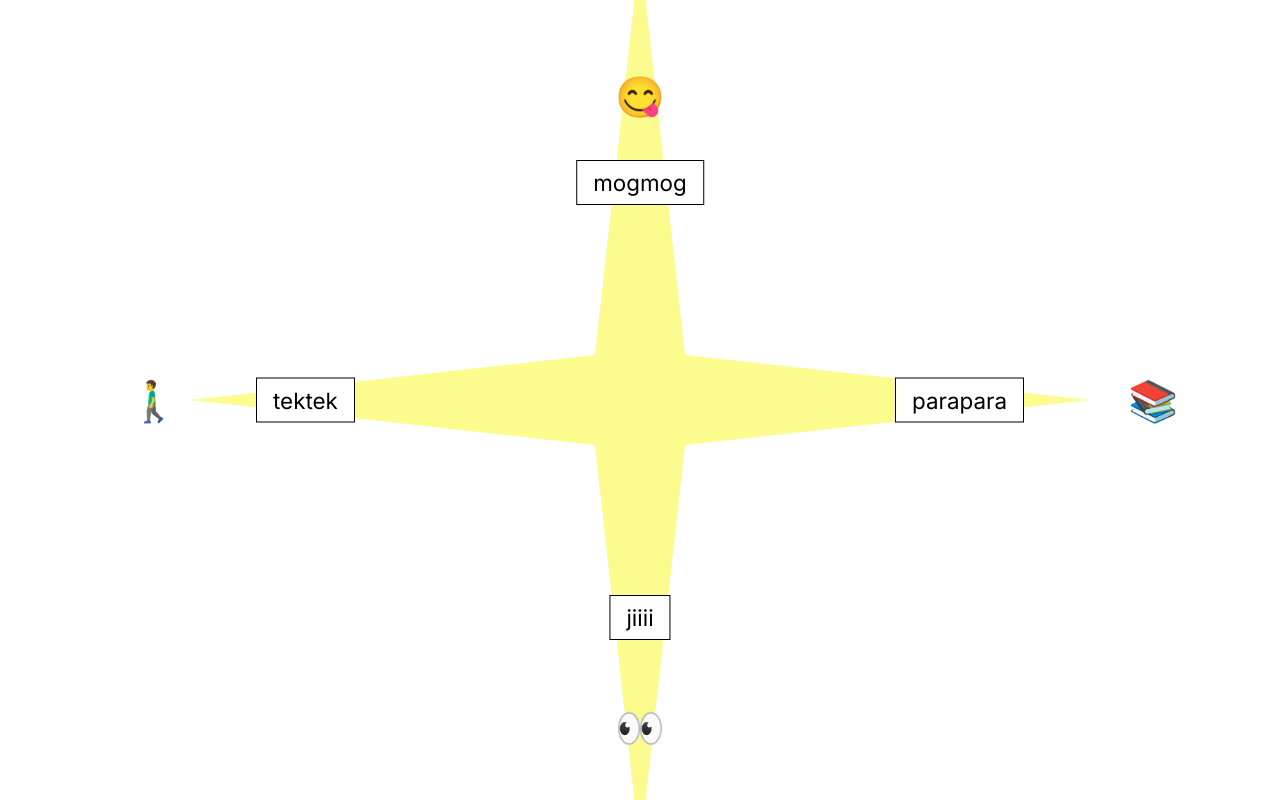
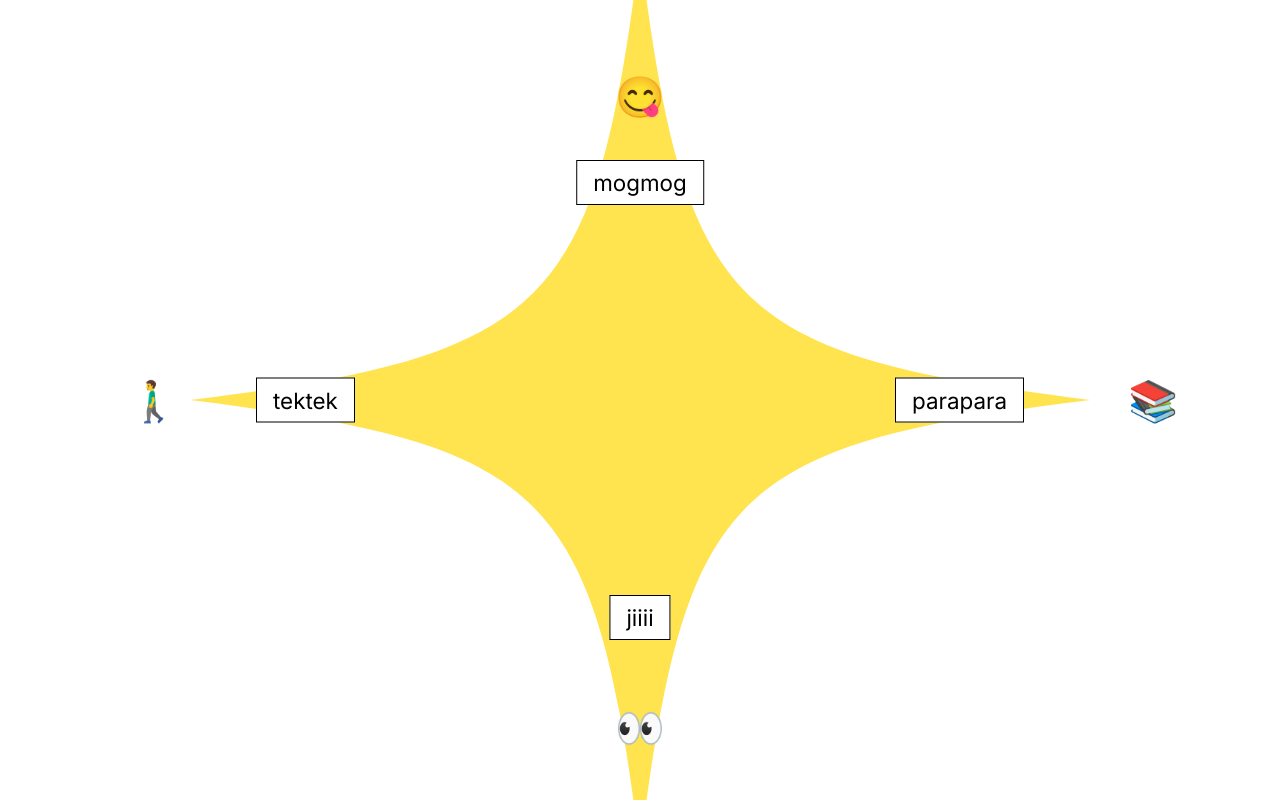
Before and after one commit to 0kyon/kyon-s-room, a Next.js app: page /livingroom in a window 1280 px wide. Built offline with nearby package versions, Linux system fonts and the light colour scheme.

Commit message:
よちにもらった曲線の菱形を埋め込んだ！

```diff
--- a/src/app/livingroom/styles.module.css
+++ b/src/app/livingroom/styles.module.css
@@ -10,12 +10,24 @@
   left: 50%;
   width: 600px;
   height: 600px;
-  background: #FBFB72;
-  /* 四芒星の形状を作成 - シャープな放射状の形状 */
-  clip-path: path('M 300 0 L 330 270 L 600 300 L 330 330 L 300 600 L 270 330 L 0 300 L 270 270 Z');
+  background: gold;
+  /* 曲線の菱形の形状 */
+  clip-path: path('M 300,0 C 270,240 240,270 0,300 C 240,330 270,360 300,600 C 330,360 360,330 600,300 C 360,270 330,240 300,0');
   transform: translate(-50%, -50%) scale(1.5);
   z-index: 0;
   opacity: 0.8;
+  animation: shine 2s infinite ease-in-out;
+}
+
+@keyframes shine {
+  0%, 100% {
+    opacity: 0.8;
+    filter: drop-shadow(0 0 15px rgba(255, 215, 0, 0.7));
+  }
+  50% {
+    opacity: 0.6;
+    filter: drop-shadow(0 0 25px rgba(255, 215, 0, 0.9));
+  }
 }
 
 .buttonContainer {
```
